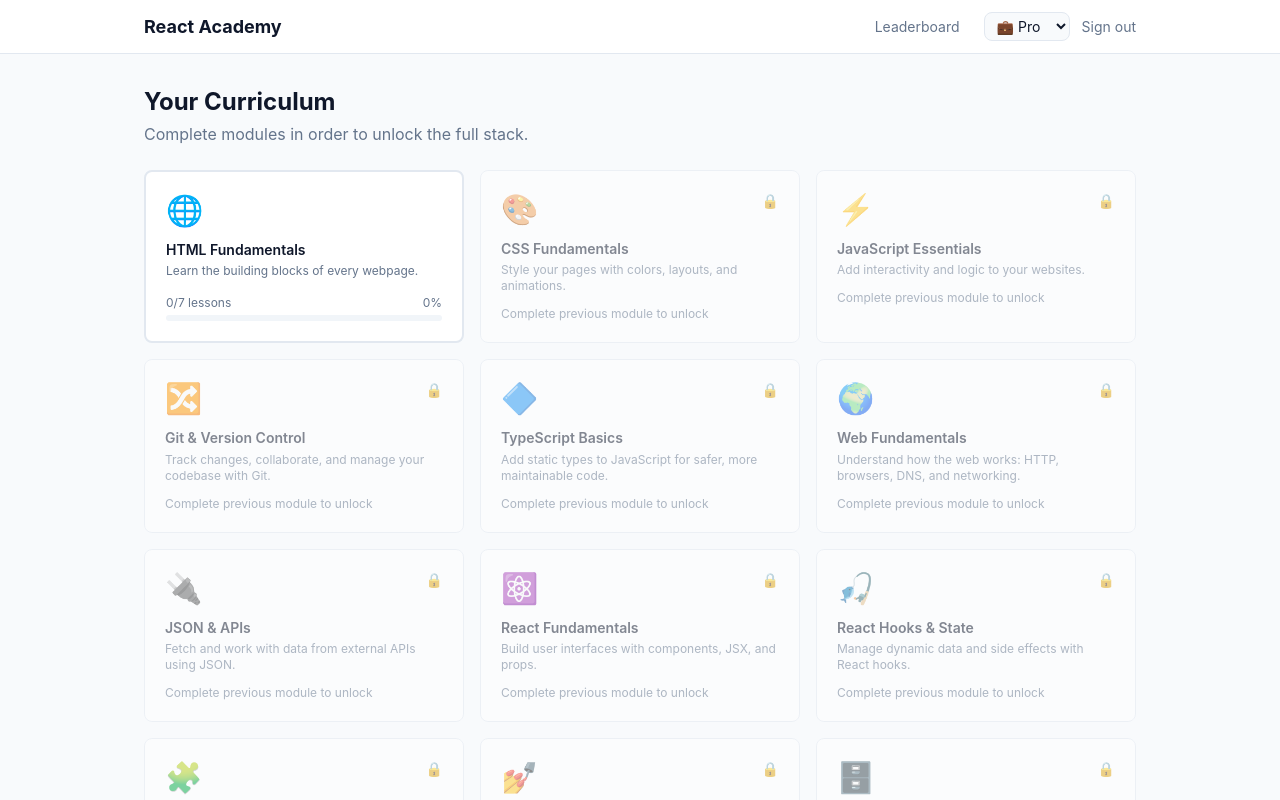
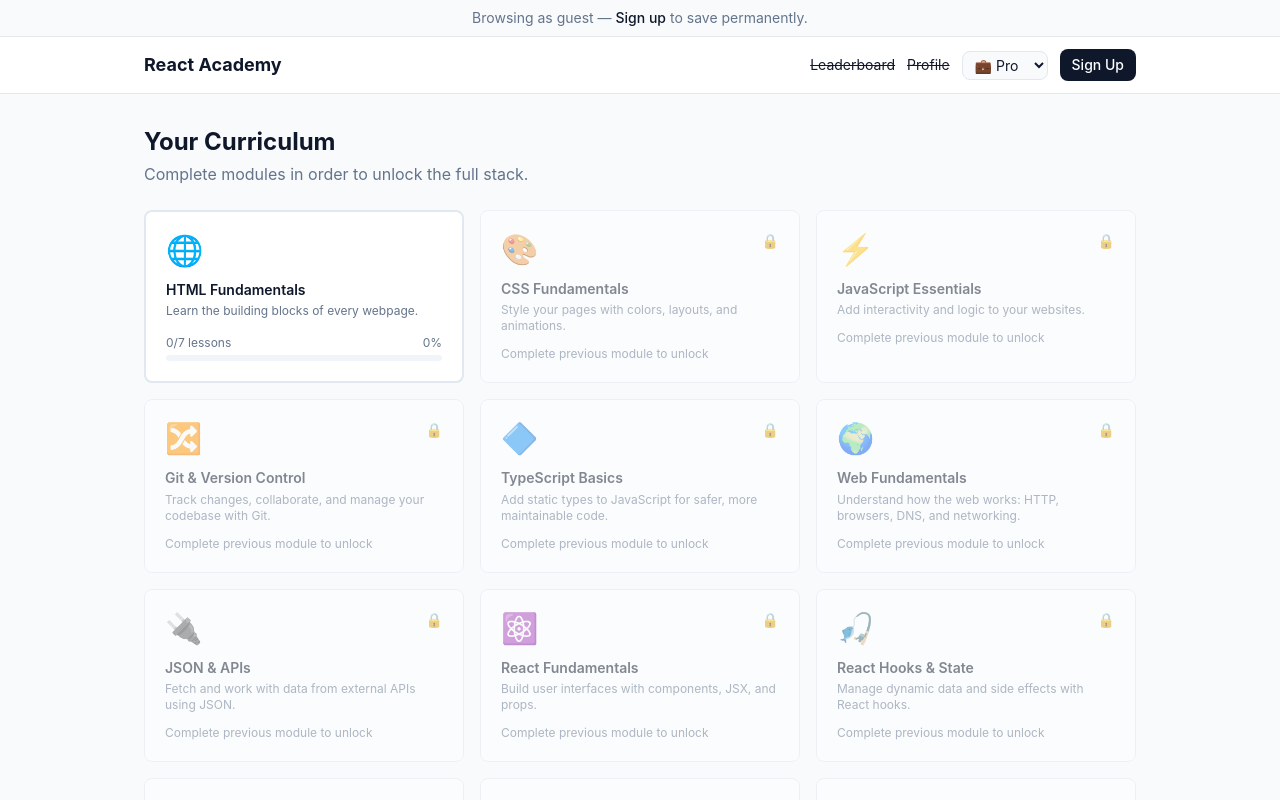
Before and after one commit to mikejhenry/react-academy, a React (Vite) app: page /auth in a window 1280 px wide. Both pictures are taken after a click on the button "Continue as Guest". Shown: the top 800 px of the page. Built offline with nearby package versions, Linux system fonts and the light colour scheme; no server answers.

Commit message:
feat: add guest banner, grayed nav links, and Sign Up CTA to ModuleMapPage

```diff
--- a/src/features/curriculum/pages/ModuleMapPage.tsx
+++ b/src/features/curriculum/pages/ModuleMapPage.tsx
@@ -4,16 +4,40 @@
 import { ModuleMap } from '../components/ModuleMap'
 
 export function ModuleMapPage() {
-  const { user, signOut } = useAuth()
+  const { user, isGuest, signOut } = useAuth()
   const { theme, setTheme } = useTheme()
 
   return (
     <div className="min-h-screen bg-bg">
+      {isGuest && (
+        <div className="bg-primary/10 border-b border-primary/20 text-center py-2 px-4 text-sm text-text-muted">
+          Browsing as guest —{' '}
+          <Link to="/auth" className="text-primary hover:underline font-medium">Sign up</Link>
+          {' '}to save permanently.
+        </div>
+      )}
       <header className="border-b border-border bg-card sticky top-0 z-10">
         <div className="max-w-5xl mx-auto px-4 py-3 flex items-center justify-between">
           <h1 className="text-lg font-bold text-text-base">React Academy</h1>
           <div className="flex items-center gap-3">
-            <nav className="hidden sm:flex gap-3 text-sm">
+            <nav className="hidden sm:flex gap-3 text-sm items-center">
+              {isGuest ? (
+                <>
+                  <div className="relative group">
+                    <span className="text-text-muted/50 cursor-not-allowed line-through">Leaderboard</span>
+                    <div className="absolute -bottom-7 left-1/2 -translate-x-1/2 hidden group-hover:block bg-bg-secondary text-text-muted text-xs px-2 py-1 rounded border border-border whitespace-nowrap z-20">
+                      Sign in to access
+                    </div>
+                  </div>
+                  <div className="relative group">
+                    <span className="text-text-muted/50 cursor-not-allowed line-through">Profile</span>
+                    <div className="absolute -bottom-7 left-1/2 -translate-x-1/2 hidden group-hover:block bg-bg-secondary text-text-muted text-xs px-2 py-1 rounded border border-border whitespace-nowrap z-20">
+                      Sign in to access
+                    </div>
+                  </div>
+                </>
+              ) : (
+                <>
                   <Link to="/leaderboard" className="text-text-muted hover:text-primary transition-colors">Leaderboard</Link>
                   <Link to="/profile" className="text-text-muted hover:text-primary transition-colors">{user?.display_name}</Link>
                   {(user?.role === 'moderator' || user?.role === 'admin') && (
@@ -21,6 +45,8 @@
                   )}
                   {user?.role === 'admin' && (
                     <Link to="/admin" className="text-text-muted hover:text-primary transition-colors">Admin</Link>
+                  )}
+                </>
               )}
             </nav>
             <select
@@ -33,12 +59,21 @@
               <option value="pro">💼 Pro</option>
               <option value="dev">💻 Dev</option>
             </select>
+            {isGuest ? (
+              <Link
+                to="/auth"
+                className="text-sm px-3 py-1.5 rounded-theme bg-primary hover:bg-primary-hover text-white font-medium transition-colors"
+              >
+                Sign Up
+              </Link>
+            ) : (
               <button
                 onClick={signOut}
                 className="text-sm text-text-muted hover:text-error transition-colors"
               >
                 Sign out
               </button>
+            )}
           </div>
         </div>
       </header>
```
Lines whose indentation alone changed are shown as unchanged.
